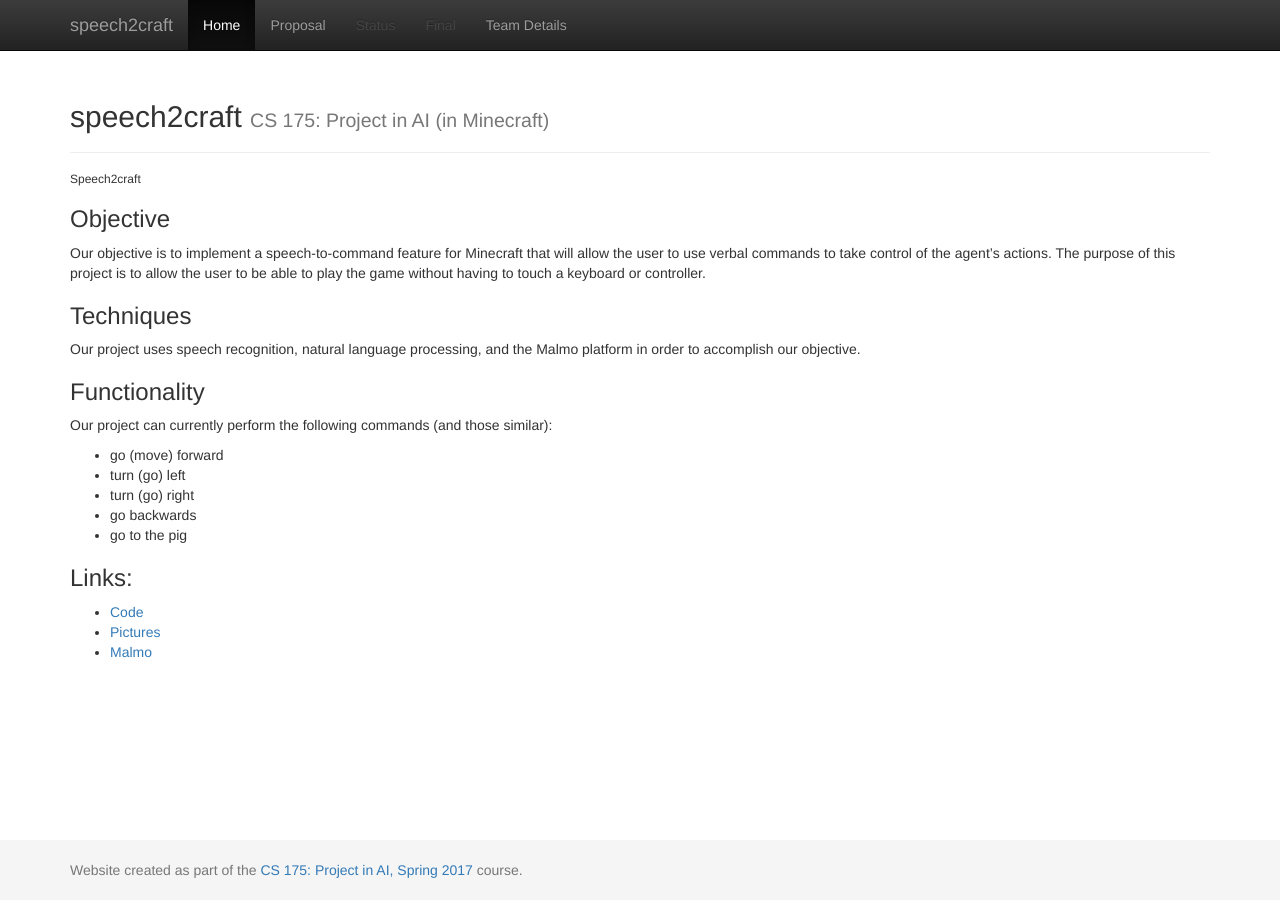
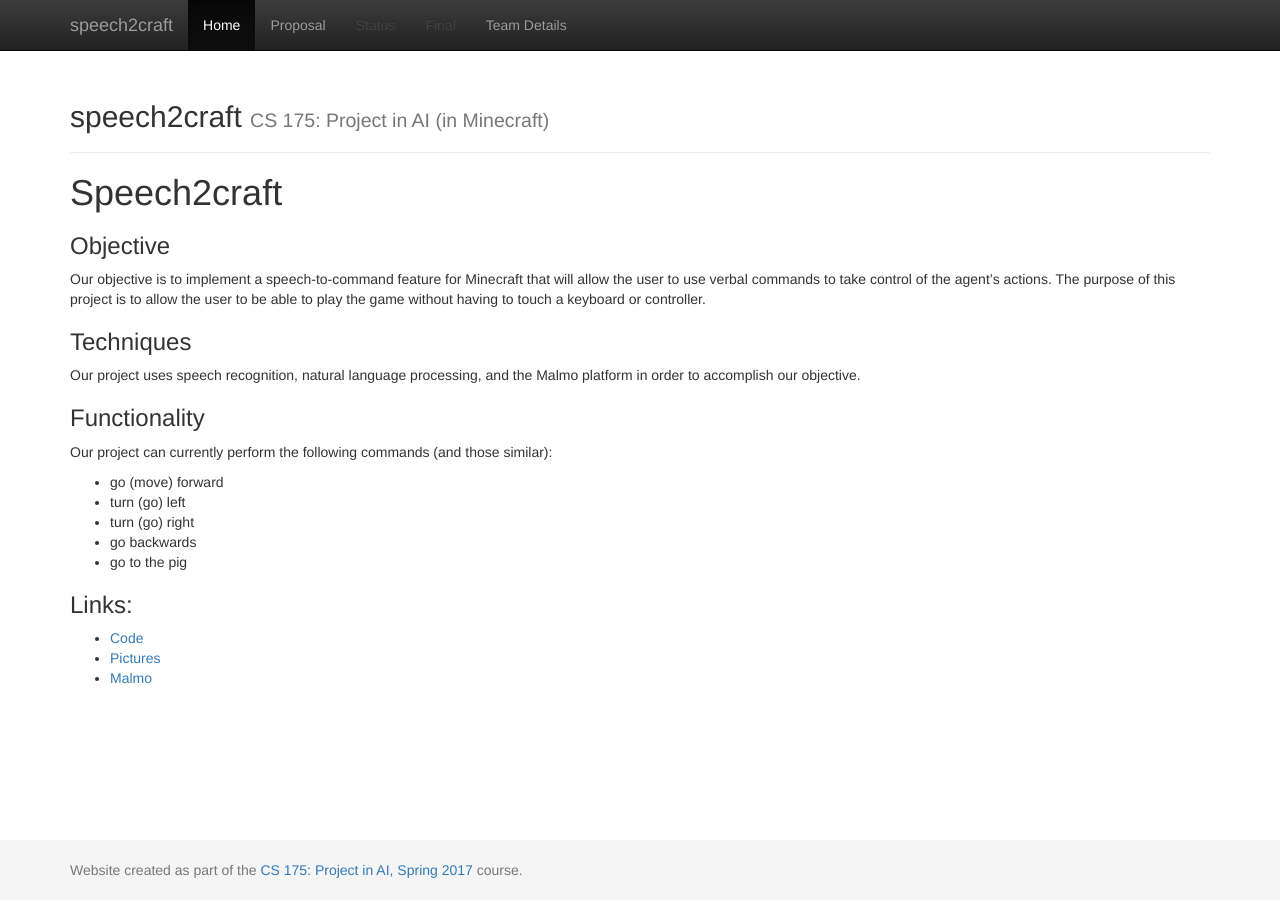
Before and after one commit to HiroIshikawa/speech2craft, a Jekyll site: the page built from docs/index.md, in a window 1280 px wide. Built offline with Jekyll 4.4.1, drawn with Linux system fonts in a browser that asks for light colours.

Commit message:
Fix a minor thing

```diff
--- a/docs/index.md
+++ b/docs/index.md
@@ -3,7 +3,7 @@ layout: default
 title:  Speech2craft
 ---
 
-###### Speech2craft
+# Speech2craft
 
 ### Objective
 Our objective is to implement a speech-to-command feature for Minecraft that will allow the user to use verbal commands to take control of the agent's actions. The purpose of this project is to allow the user to be able to play the game without having to touch a keyboard or controller.
```
